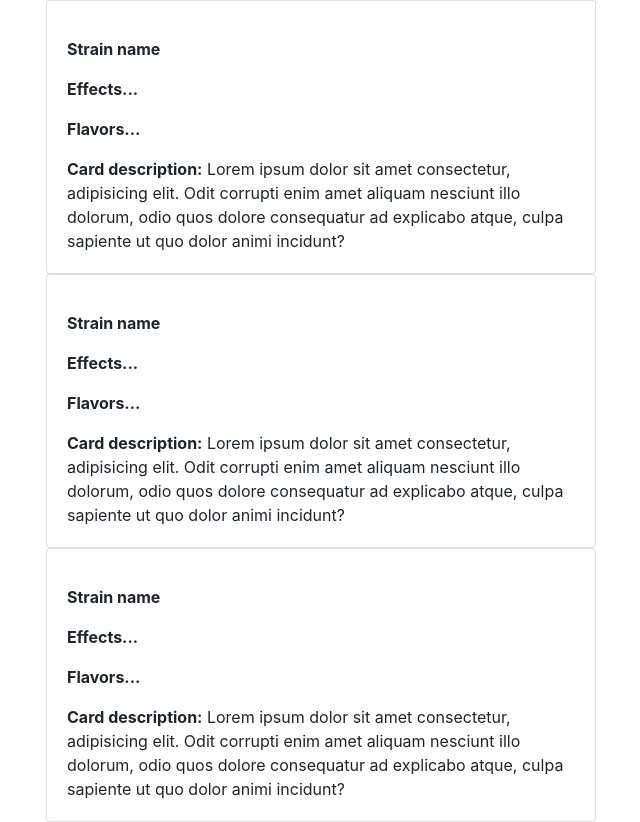
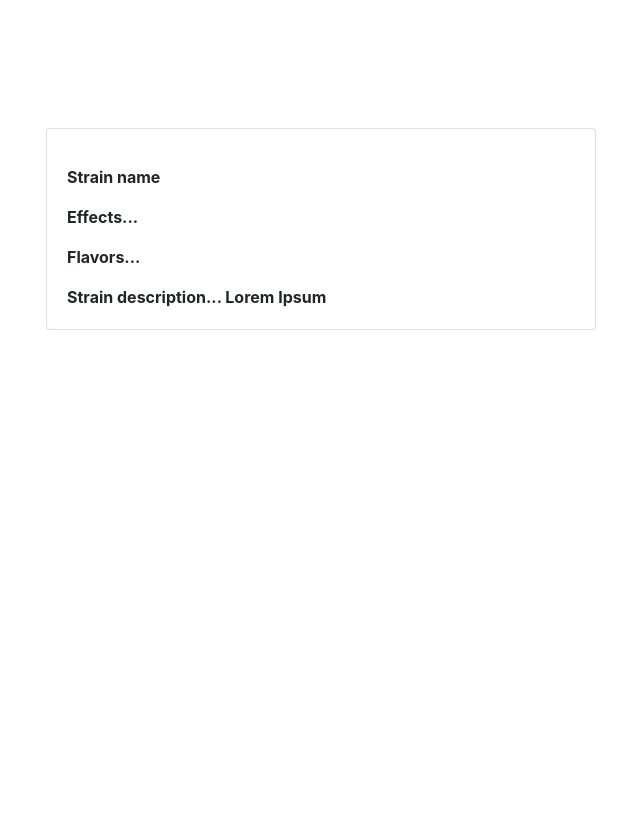
Before and after one commit to Build-Week-Med-Cabinet-6/front-end, a React (Create React App) app: page /search-query in a window 1280 px wide. Shown: the whole page, without its empty margins (319-959 px from the left). After the commit the page ends 800 px from the top, so only its background shows below. Built offline with nearby package versions, Linux system fonts and the light colour scheme.

Commit message:
pass data from state into StrainsList component

```diff
--- a/src/components/App.jsx
+++ b/src/components/App.jsx
@@ -13,11 +13,22 @@ function App() {
     email: "",
     password: "",
   }
+  const initialStrains = [
+    {
+      name: "Strain name",
+      effects: "Effects...",
+      flavors: "Flavors...",
+      description: "Strain description... Lorem Ipsum",
+    }
+  ]
 
-  const [searchString, setSearchString] = useState("");
+  const history = useHistory();
+
   const [formValues, setFormValues] = useState(initialFormValues);
   const [users, setUsers] = useState([]);
-  const history = useHistory();
+  const [searchString, setSearchString] = useState("");
+  const [strains, setStrains] = useState(initialStrains);
+
 
   const onInputChange = evt => {
     const name = evt.target.name;
@@ -78,7 +89,7 @@ function App() {
     <div className="App">
       <Switch>
         <Route path="/search-query">
-          <StrainsList array={[1,2,3]}/>
+          <StrainsList strainsArray={strains}/>
         </Route>
         <Route path="/search">
           <Search onAddSearchTerm={addSearchTerm} onSearchSubmit={onSearchSubmit}/>
--- a/src/components/StrainsCard.jsx
+++ b/src/components/StrainsCard.jsx
@@ -4,14 +4,15 @@ import {
   CardTitle, CardSubtitle, Button
 } from 'reactstrap';
 
-function StrainsCard() {
+function StrainsCard(props) {
+  const { name, effects, flavors, description } = props.strain;
   return(
     <Card>
       <CardBody>
-        <CardTitle style={{ margin: "1rem 0" }}><strong>Strain name</strong></CardTitle>
-        <CardSubtitle style={{ margin: "1rem 0" }}><strong>Effects...</strong></CardSubtitle>
-        <CardSubtitle style={{ margin: "1rem 0" }}><strong>Flavors...</strong></CardSubtitle>
-        <CardText><strong>Card description:</strong> Lorem ipsum dolor sit amet consectetur, adipisicing elit. Odit corrupti enim amet aliquam nesciunt illo dolorum, odio quos dolore consequatur ad explicabo atque, culpa sapiente ut quo dolor animi incidunt?</CardText>
+        <CardTitle style={{ margin: "1rem 0" }}><strong>{name}</strong></CardTitle>
+        <CardSubtitle style={{ margin: "1rem 0" }}><strong>{effects}</strong></CardSubtitle>
+        <CardSubtitle style={{ margin: "1rem 0" }}><strong>{flavors}</strong></CardSubtitle>
+        <CardText><strong>{description}</strong></CardText>
       </CardBody>
     </Card>
   );
--- a/src/components/StrainsList.jsx
+++ b/src/components/StrainsList.jsx
@@ -1,14 +1,14 @@
 import React from 'react';
 import StrainsCard from './StrainsCard';
 
-function StrainsList({ array }) {
+function StrainsList({ strainsArray }) {
   return(
     <div
-      style={{ width: "90%", maxWidth: "550px", margin: "0 auto" }}
+      style={{ width: "90%", maxWidth: "550px", margin: "10% auto" }}
     >
-      {array.map(item => {
+      {strainsArray.map(strain => {
           return (
-            <StrainsCard />
+            <StrainsCard strain={strain}/>
           );
         })}
     </div>
```
